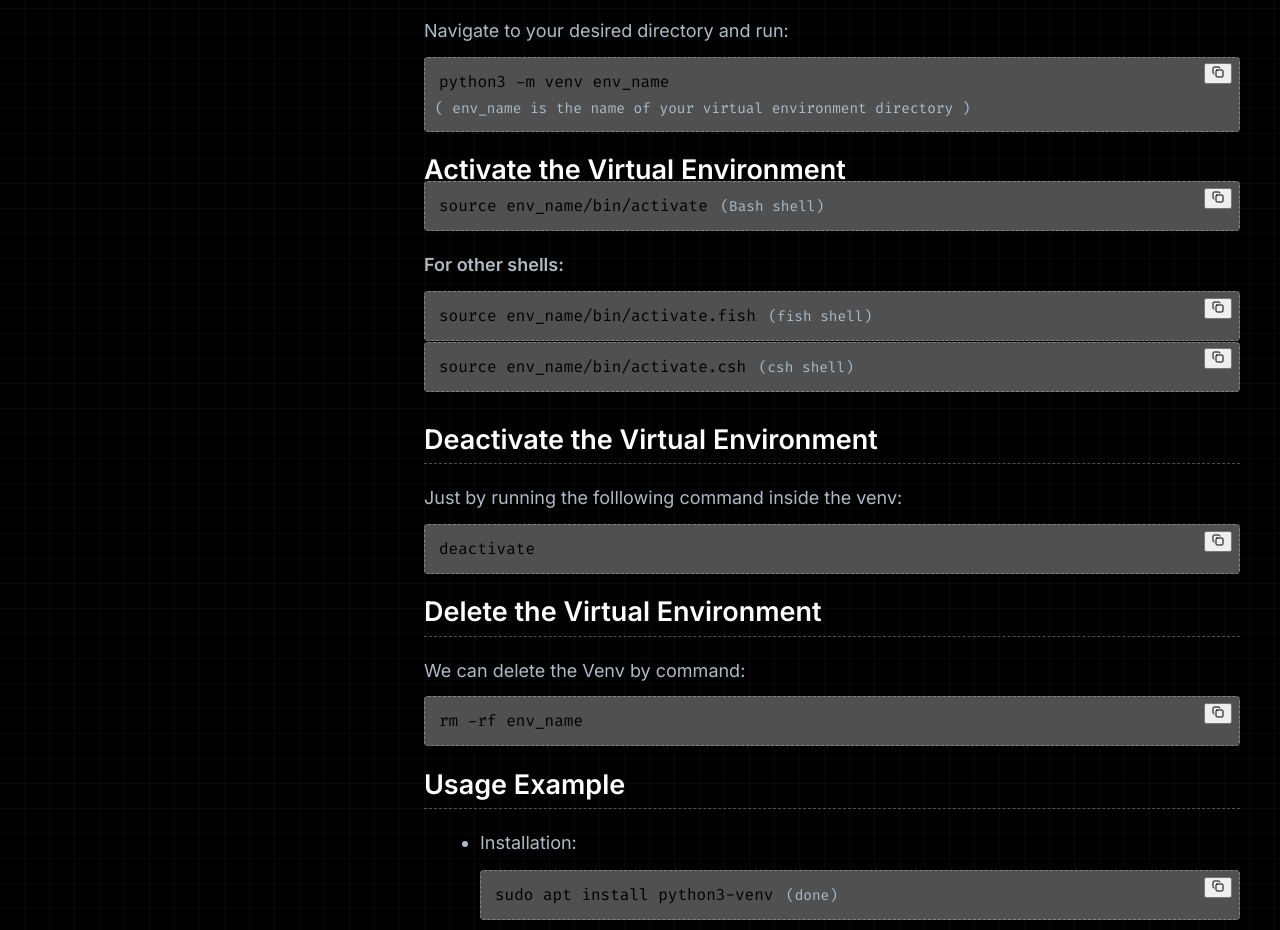
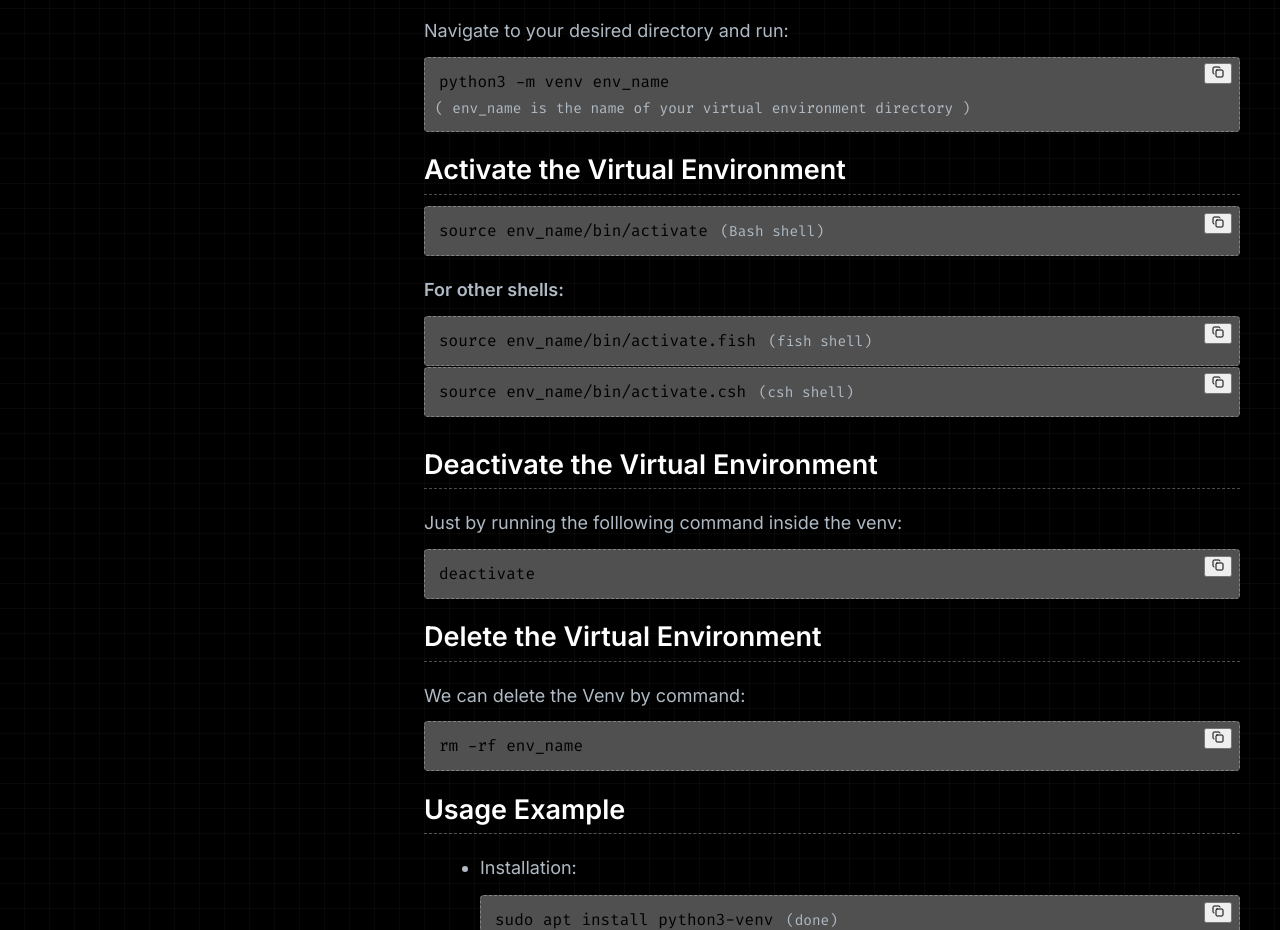
Before and after one commit to SudoHopeX/sudohopex.github.io, a plain HTML site: page pages/articles/pyvenv.hkhdishfisudhiudfusd.html in a window 1280 px wide. Shown: the part 2241-3171 px from the top of the page. Drawn offline with Linux system fonts and the light colour scheme.

Commit message:
Update pyvenv.hkhdishfisudhiudfusd.html

```diff
--- a/pages/articles/pyvenv.hkhdishfisudhiudfusd.html
+++ b/pages/articles/pyvenv.hkhdishfisudhiudfusd.html
@@ -142,7 +142,7 @@
       </div>
 
       <h2>Activate the Virtual Environment</h2>
-      <div class="code-block-wrapper" style="margin-top: -65px;">
+      <div class="code-block-wrapper" style="margin-top: -40px;">
         <div class="flex justify-end" style="position: relative; display: flex; justify-content: flex-end; padding: 0.5rem; background-color: var(--accent-color); border-bottom: 1px solid var(--border-color); top: 50px;">
           <button class="code-cp-btn">
             <svg xmlns="http://www.w3.org/2000/svg" width="12" height="12" viewBox="0 0 24 24" fill="none" stroke="currentColor" stroke-width="2" stroke-linecap="round" stroke-linejoin="round" class="lucide lucide-copy" aria-hidden="true">
```
